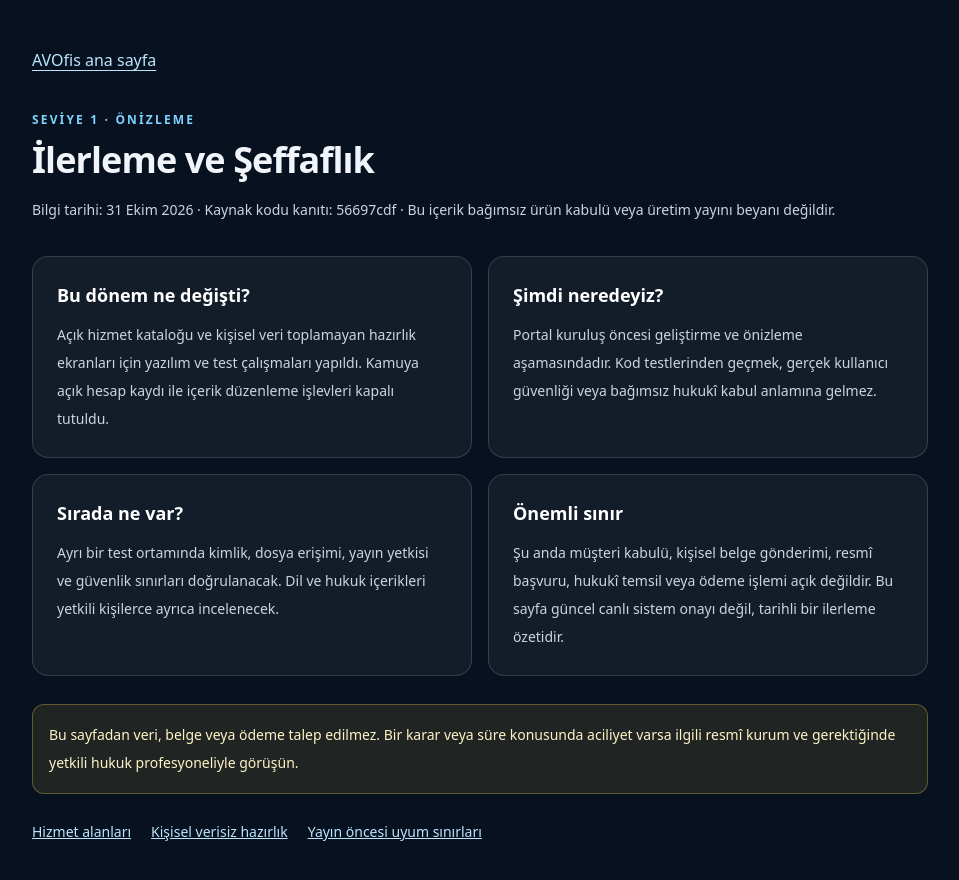
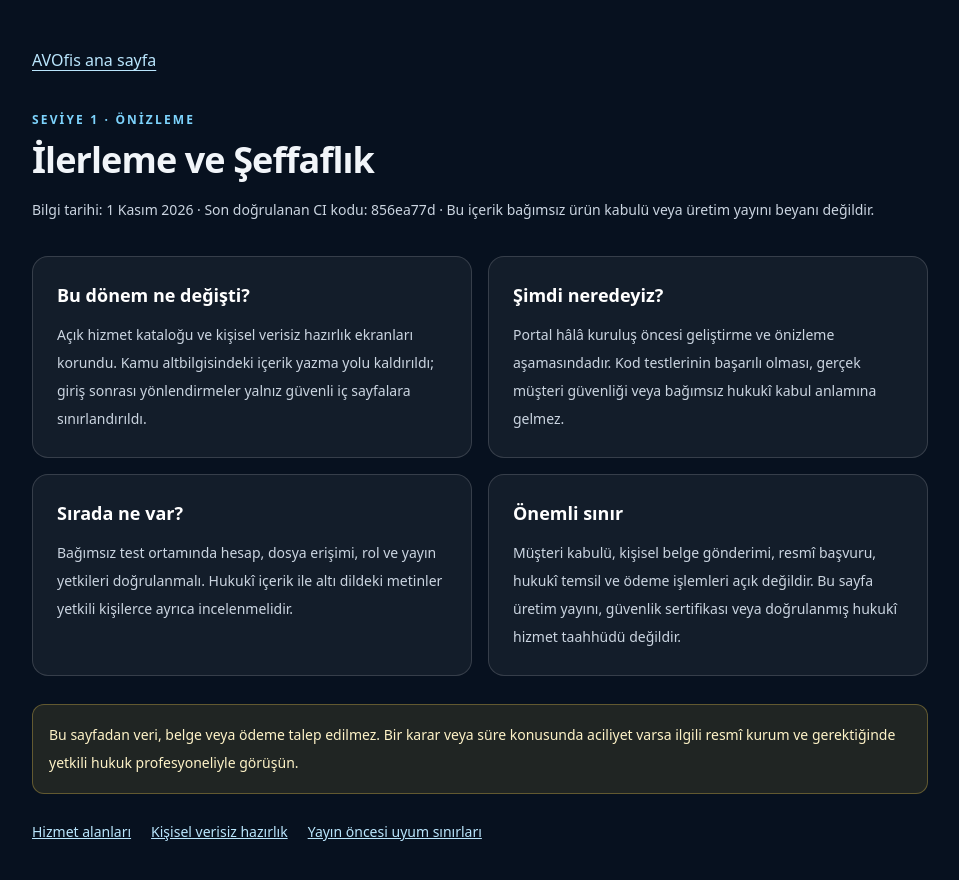
Before and after one commit to netadalet-oss/avofis-platform, a Next.js app in the folder portal/: page /ilerleme in a window 1280 px wide. Shown: the top 880 px of the page, without its empty margins (160-1119 px from the left). Built offline with nearby package versions, Linux system fonts and the light colour scheme; no server answers.

Commit message:
content(s1): refresh dated public progress text with verified safety changes and limits

```diff
--- a/portal/src/app/ilerleme/page.tsx
+++ b/portal/src/app/ilerleme/page.tsx
@@ -10,19 +10,19 @@ export const metadata: Metadata = {
 const report = [
   {
     title: "Bu dönem ne değişti?",
-    body: "Açık hizmet kataloğu ve kişisel veri toplamayan hazırlık ekranları için yazılım ve test çalışmaları yapıldı. Kamuya açık hesap kaydı ile içerik düzenleme işlevleri kapalı tutuldu.",
+    body: "Açık hizmet kataloğu ve kişisel verisiz hazırlık ekranları korundu. Kamu altbilgisindeki içerik yazma yolu kaldırıldı; giriş sonrası yönlendirmeler yalnız güvenli iç sayfalara sınırlandırıldı.",
   },
   {
     title: "Şimdi neredeyiz?",
-    body: "Portal kuruluş öncesi geliştirme ve önizleme aşamasındadır. Kod testlerinden geçmek, gerçek kullanıcı güvenliği veya bağımsız hukukî kabul anlamına gelmez.",
+    body: "Portal hâlâ kuruluş öncesi geliştirme ve önizleme aşamasındadır. Kod testlerinin başarılı olması, gerçek müşteri güvenliği veya bağımsız hukukî kabul anlamına gelmez.",
   },
   {
     title: "Sırada ne var?",
-    body: "Ayrı bir test ortamında kimlik, dosya erişimi, yayın yetkisi ve güvenlik sınırları doğrulanacak. Dil ve hukuk içerikleri yetkili kişilerce ayrıca incelenecek.",
+    body: "Bağımsız test ortamında hesap, dosya erişimi, rol ve yayın yetkileri doğrulanmalı. Hukukî içerik ile altı dildeki metinler yetkili kişilerce ayrıca incelenmelidir.",
   },
   {
     title: "Önemli sınır",
-    body: "Şu anda müşteri kabulü, kişisel belge gönderimi, resmî başvuru, hukukî temsil veya ödeme işlemi açık değildir. Bu sayfa güncel canlı sistem onayı değil, tarihli bir ilerleme özetidir.",
+    body: "Müşteri kabulü, kişisel belge gönderimi, resmî başvuru, hukukî temsil ve ödeme işlemleri açık değildir. Bu sayfa üretim yayını, güvenlik sertifikası veya doğrulanmış hukukî hizmet taahhüdü değildir.",
   },
 ] as const;
 
@@ -43,7 +43,7 @@ export default function PublicProgressPage() {
             İlerleme ve Şeffaflık
           </h1>
           <p className="mt-4 text-sm leading-7 text-slate-300">
-            Bilgi tarihi: 31 Ekim 2026 · Kaynak kodu kanıtı: 56697cdf ·
+            Bilgi tarihi: 1 Kasım 2026 · Son doğrulanan CI kodu: 856ea77d ·
             Bu içerik bağımsız ürün kabulü veya üretim yayını beyanı değildir.
           </p>
         </header>
```
